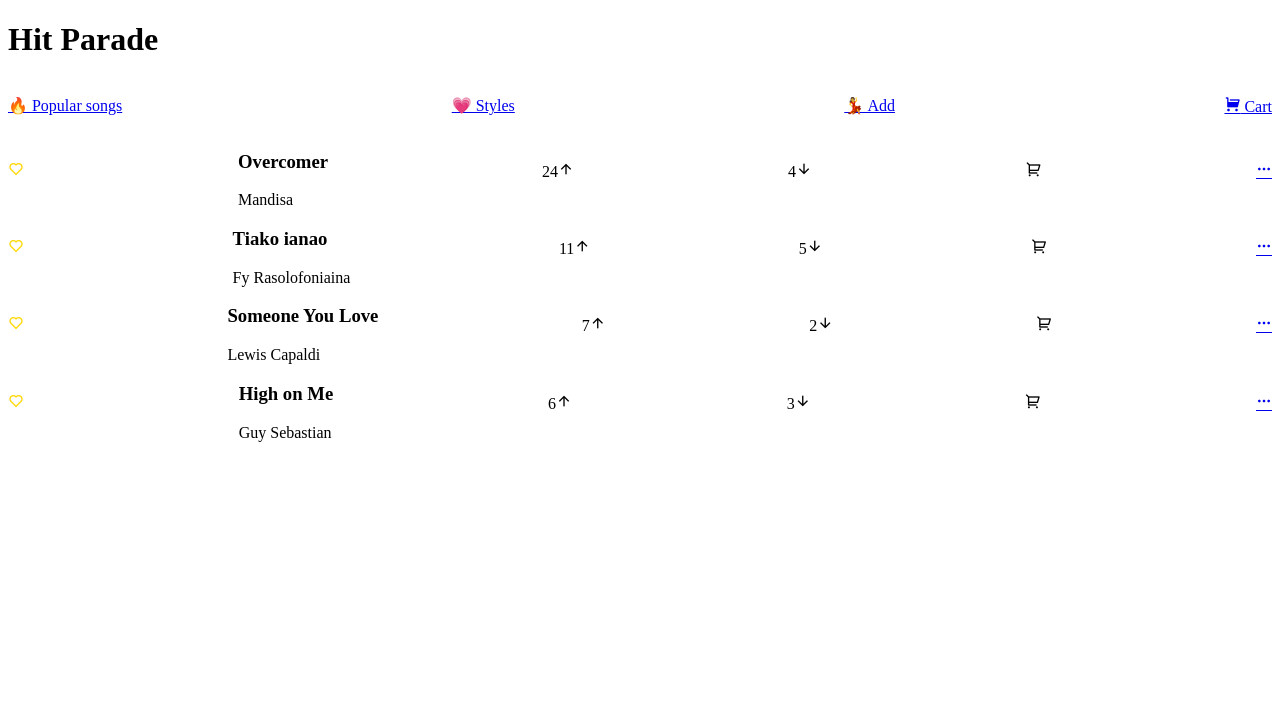
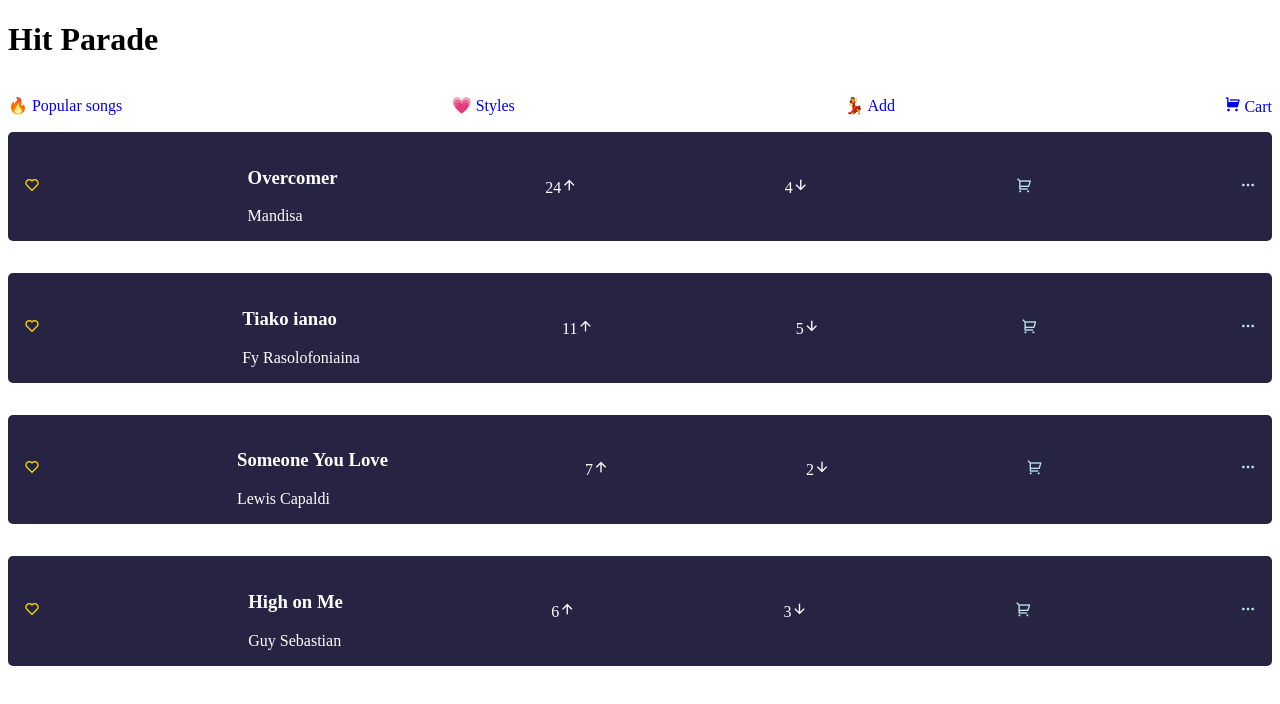
Before and after one commit to vakodrazan/hit-parade-react, a React app: page / in a window 1280 px wide. Shown: the top 704 px of the page. Built offline with nearby package versions, Linux system fonts and the light colour scheme.

Commit message:
Add some class name for style

```diff
--- a/Components/CartItem.js
+++ b/Components/CartItem.js
@@ -5,7 +5,7 @@
     const { removeFromCart } = useContext(Context);
 
     return (
-        <div>
+        <div className="song-list section-layout">
             <i
                 onClick={() => removeFromCart(song.id)}
                 className="ri-delete-bin-line"
--- a/Components/Header.js
+++ b/Components/Header.js
@@ -5,7 +5,7 @@
     return (
         <header>
             <h1>Hit Parade</h1>
-            <div className="song-list">
+            <div className="section-layout">
                 <p><Link to="/">🔥 Popular songs </Link></p>
                 <p><Link to="/styles">💗 Styles </Link></p>
                 <p><Link to="/add">💃 Add </Link></p>
--- a/Components/SongList.js
+++ b/Components/SongList.js
@@ -35,20 +35,20 @@
             return (
                 <i
                     onClick={() => removeFromCart(song.id)}
-                    className="ri-shopping-cart-2-fill"
+                    className="ri-shopping-cart-2-fill icon-fill"
                 ></i>
             )
         }
         return (
             <i
                 onClick={() => addToCart(song)}
-                className="ri-shopping-cart-2-line"
+                className="ri-shopping-cart-2-line icon-lightblue"
             ></i>
         )
     }
 
     return (
-        <section className="song-list">
+        <section className="song-list section-layout">
             <span>
                 {favouriteIcon()}
             </span>
@@ -63,14 +63,14 @@
             </p>
             <p>
                 <span>{song.downvote}</span>
-                <i onClick={() => toggleDownvote(song.id)} className="ri-arrow-down-line fav"></i>
+                <i onClick={() => toggleDownvote(song.id)} className="ri-arrow-down-line"></i>
             </p>
             <span>
                 {cartIcon()}
             </span>
             <span>
                 <Link to={`/song/${song.id}`}>
-                    <i className="ri-more-fill"></i>
+                    <i className="ri-more-fill icon-lightblue"></i>
                 </Link>
             </span>
         </section>
--- a/Components/StyleList.js
+++ b/Components/StyleList.js
@@ -14,7 +14,7 @@
                 {styleName}
             </h2>
             {filterSameStyle.map(item => (
-                <div key={item.id}>
+                <div key={item.id} className="song-list">
                     <h3>{item.title}</h3>
                     <span>{item.name}</span>
                 </div>
--- a/pages/LyricsSong.js
+++ b/pages/LyricsSong.js
@@ -9,7 +9,7 @@
     const songLyrics = allSongs.find(song => song.id === Number(songId));
 
     return (
-        <div>
+        <div className="song-list">
             <h2>{songLyrics.name}: {songLyrics.title}</h2>
             <p>{songLyrics.lyrics}</p>
         </div>
--- a/style.css
+++ b/style.css
@@ -1,8 +1,20 @@
-.song-list {
+a {
+    text-decoration: none;
+}
+
+.section-layout {
     display: flex;
     flex-direction: row;
     justify-content: space-between;
     align-items: center;
+}
+
+.song-list {
+    color: white;
+    background-color: #272343;
+    padding: 1rem;
+    margin-bottom: 2rem;
+    border-radius: 5px;
 }
 
 i {
@@ -12,3 +24,7 @@
 .icon-fill {
     color: #FFD803;
 }
+
+.icon-lightblue {
+    color: #BAE8E8;
+}
```
Also changed, not shown: 4 other files (tests, documents, lock files or other folders).
